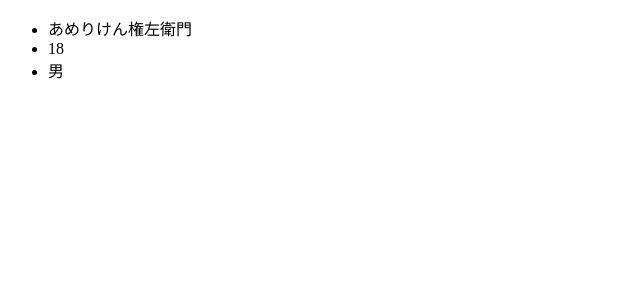
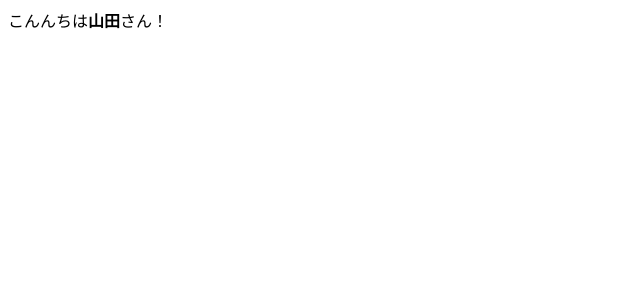
Before and after one commit to ameriken/react-redux-router-study, a React (Create React App) app: page / in a window 1280 px wide. Shown: the top 300 px of the page, without its empty margins (0-640 px from the left). Built offline with nearby package versions, Linux system fonts and the light colour scheme.

Commit message:
[add]多種多様なコンポーネントの渡し方

```diff
--- /dev/null
+++ b/src/MyHelloContent.js
@@ -0,0 +1,7 @@
+import React, { Component } from 'react';
+
+export default class MyHelloContent extends Component {
+    render() {
+        return <div>こんんちは{this.props.children}さん！</div>;
+    }
+}
--- a/src/index.js
+++ b/src/index.js
@@ -1,13 +1,10 @@
 import React from "react";
 import { render } from 'react-dom';
-import MyAttrMulti from './MyAttrMulti';
-
-const data = {
-    name: 'あめりけん権左衛門',
-    age: 18,
-    sex: '男',
-};
+import MyHelloContent from "./MyHelloContent";
 
 render(
-    <MyAttrMulti{...data} />,
-    document.getElementById('root'))
+    <MyHelloContent>
+        <b>山田</b>
+    </MyHelloContent>,
+    document.getElementById('root')
+);
```
